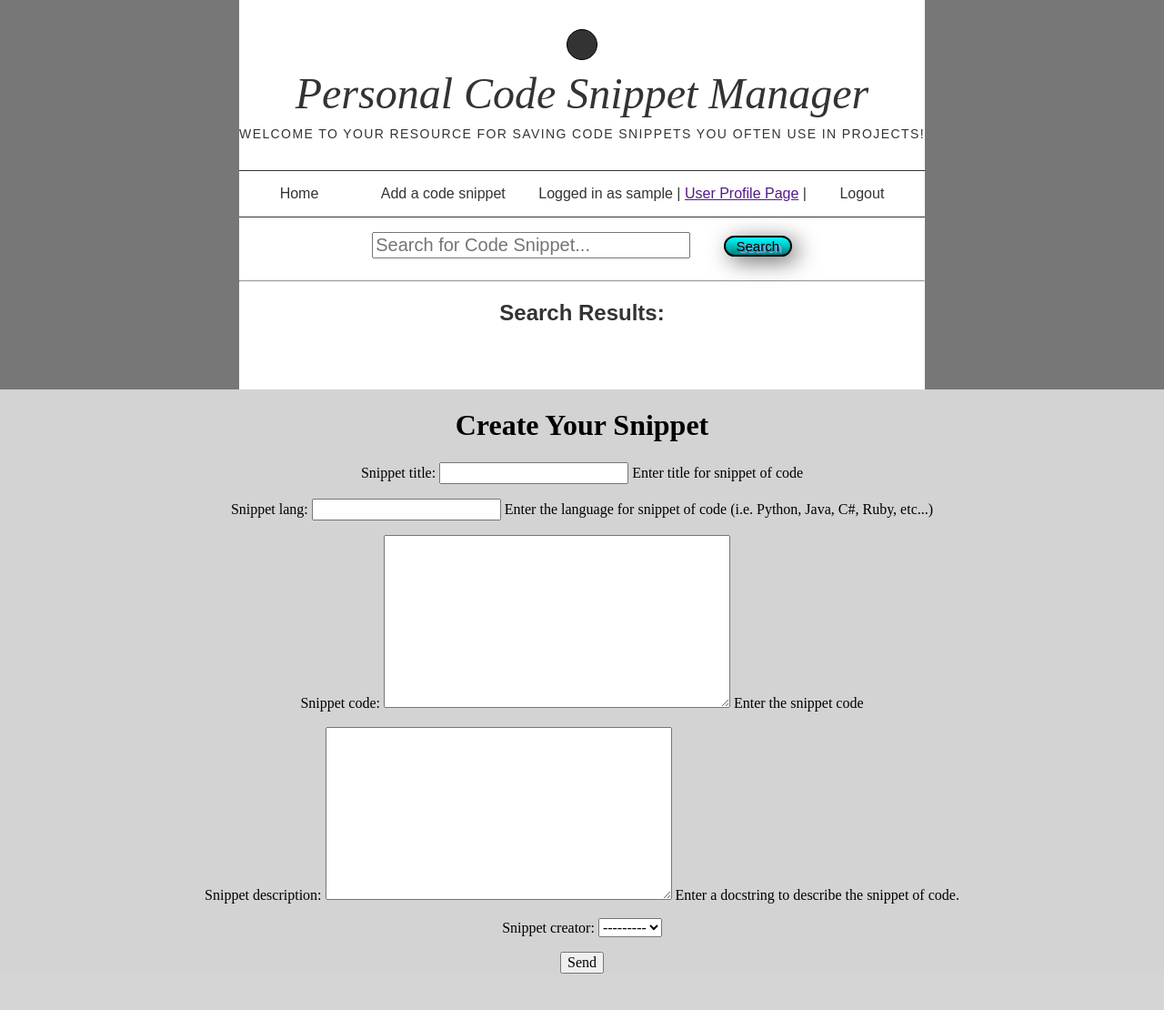
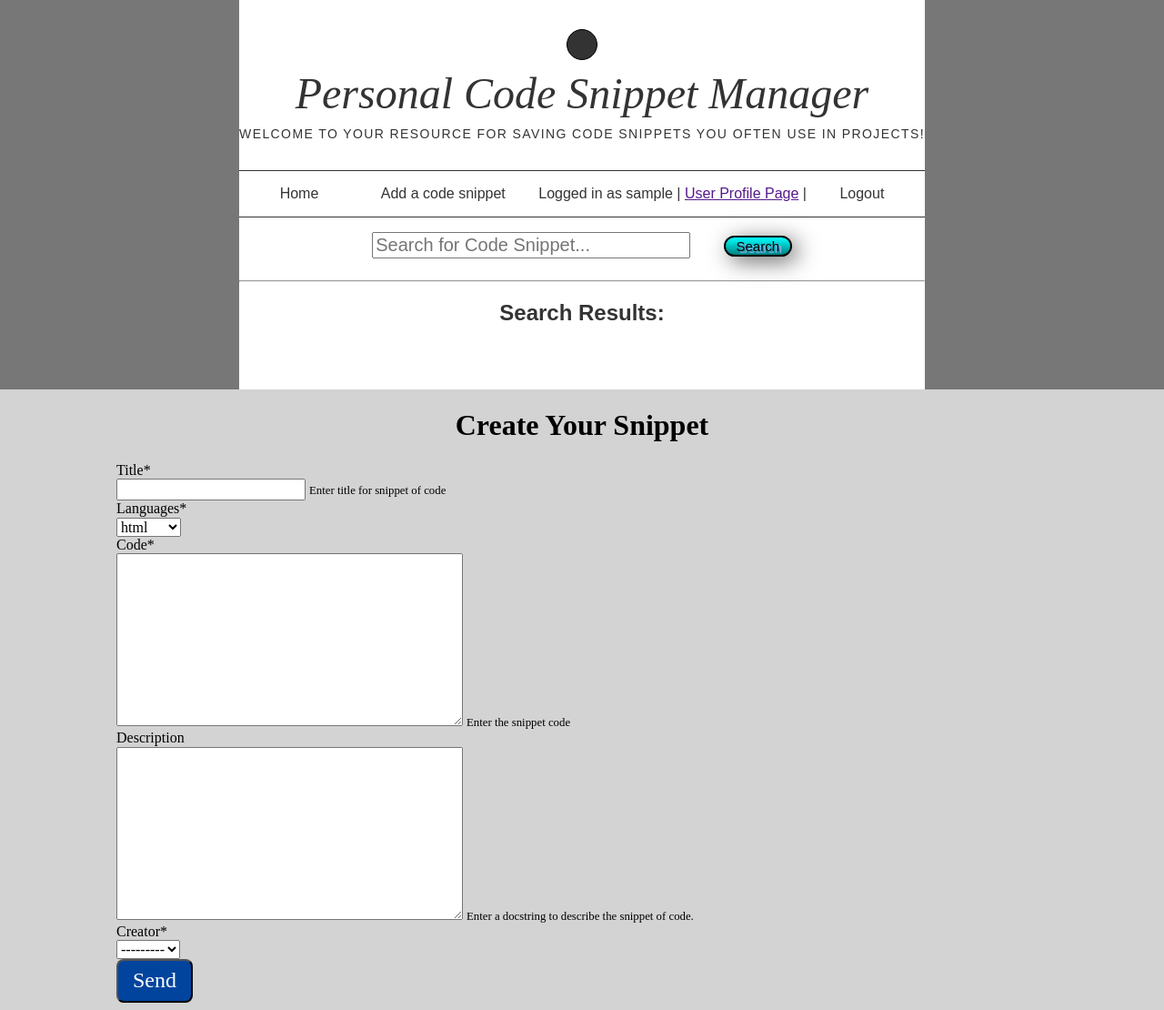
Before and after one commit to phamm89/personal-snippet-manager, a Django app: template core/templates/core/snippet_form.html in a window 1280 px wide. Shown: the whole page at 91% size. Before the commit the page ends 1070 px from the top, so only its background shows below. Run offline with Django 3.2, Linux system fonts and the light colour scheme; the template is opened without the code that fills it: values that come from a table or form of the project are taken from there, others are empty; the visitor is signed in with stand-in values (Sample User, id 1); data comes from the database, SQL or seed files in the repository; some libraries are stand-ins or nearby versions.

Commit message:
Added Crispy Forms and Modified Fields

```diff
--- a/core/forms.py
+++ b/core/forms.py
@@ -6,4 +6,4 @@
 
     class Meta:
         model = Snippet
-        fields = ('snippet_title', 'snippet_lang', 'snippet_code', 'snippet_description', 'snippet_creator',)
+        fields = ('title', 'languages', 'code', 'description', 'creator',)
--- a/core/models.py
+++ b/core/models.py
@@ -11,18 +11,64 @@
 
 class Snippet(models.Model):
         """Model Representing a Snippet Model"""
-        snippet_title = models.CharField(max_length=200, help_text="Enter title for snippet of code")
+        title = models.CharField(max_length=200, help_text="Enter title for snippet of code")
 
-        snippet_lang = models.CharField(max_length=100, help_text="Enter the language for snippet of code (i.e. Python, Java, C#, Ruby, etc...)")
-        snippet_code = models.TextField(help_text="Enter the snippet code")
+        PYTHON = 'python'
+        JAVASCRIPT = 'js'
+        HTML = 'html'
+        LUA = 'lua'
+        CSS = 'css'
+        CLIKE = 'clike'
+        MARKUP = 'markup'
+        HTML = 'html'
+        BASH = 'bash'
+        DJANGO ='django'
+        GO = 'go'
+        JSON = 'json'
+        HTTP = 'http'
+        PHP = 'php'
+        RUBY = 'ruby'
+        SAS = 'sas'
+        SASS = 'sass'
+        SCSS = 'scss'
+        SQL = 'sql'
+
+        LANGUAGE_CHOICES = [
+        (PYTHON, 'python'),
+        (JAVASCRIPT, 'js'),
+        (HTML, 'html'),
+        (LUA, 'lua'),
+        (CSS, 'css'),
+        (CLIKE, 'clike'),
+        (MARKUP, 'markup'),
+        (HTML, 'html'),
+        (BASH, 'bash'),
+        (DJANGO, 'django'),
+        (GO, 'go'),
+        (JSON, 'json'),
+        (HTTP, 'http'),
+        (PHP, 'php'),
+        (RUBY, 'ruby'),
+        (SAS, 'sas'),
+        (SASS, 'sass'),
+        (SCSS, 'scss'),
+        (SQL, 'sql'),
+        ]
+
+        languages = models.CharField(
+        max_length=5,
+        choices=LANGUAGE_CHOICES,
+        default=HTML,
+    )
+
+        code = models.TextField(help_text="Enter the snippet code")
 
         # Description field is optional
-        snippet_description = models.TextField(max_length=1000, null=True, blank=True, help_text="Enter a docstring to describe the snippet of code.")
+        description = models.TextField(max_length=200, null=True, blank=True, help_text="Enter a docstring to describe the snippet of code.")
 
         # More descriptive than user
-        snippet_creator = models.ForeignKey(to=CustomUser, on_delete=models.CASCADE)
+        creator = models.ForeignKey(to=CustomUser, on_delete=models.CASCADE)
 
-        snippet_copy = models.BooleanField(default=False)
         date_added = models.DateTimeField(auto_now_add=True)
 
         class Meta:
@@ -30,7 +76,7 @@
 
         def __str__(self):
             """String for representing the Model object."""
-            return f'{self.snippet_title}'
+            return f'{self.title}'
 
         def get_absolute_url(self):
             return reverse('edit_snippet', args=[str(self.pk)])
--- a/core/templates/core/snippet_form.html
+++ b/core/templates/core/snippet_form.html
@@ -2,13 +2,14 @@
 {% extends "base.html" %}
 
 {% block content %}
+{% load crispy_forms_tags %}
 
 {% if request.user.is_authenticated %}
 <h1>Create Your Snippet</h1>
 
-    <form method="POST" class="post-form">{% csrf_token %}
-        {{ form.as_p }}
-        <button type="submit">Send</button>
+    <form method="POST" class="post-form center tl w-80">{% csrf_token %}
+        {{form|crispy}}
+        <button class="f3 link dim br3 ph3 pv2 mb2 dib white bg-dark-blue" type="submit">Send</button>
     </form>
 {% endif %}
 {% endblock %}
--- a/project_snippetmanager/settings.py
+++ b/project_snippetmanager/settings.py
@@ -45,6 +45,7 @@
     # Third-party apps
     'debug_toolbar',
     'rest_framework',
+    'crispy_forms',
 ]
 
 MIDDLEWARE = [
@@ -151,3 +152,6 @@
     'DEFAULT_PAGINATION_CLASS': 'rest_framework.pagination.PageNumberPagination',
     'PAGE_SIZE': 10
 }
+
+# Crispy Forms
+CRISPY_TEMPLATE_PACK = 'bootstrap4'
```
Also changed, not shown: core/templates/core/snippet_confirm_delete.html (added, +24 -0 lines), core/templates/index.html (+7 -5 lines), core/views.py (+8 -1 lines), 2 other files.
